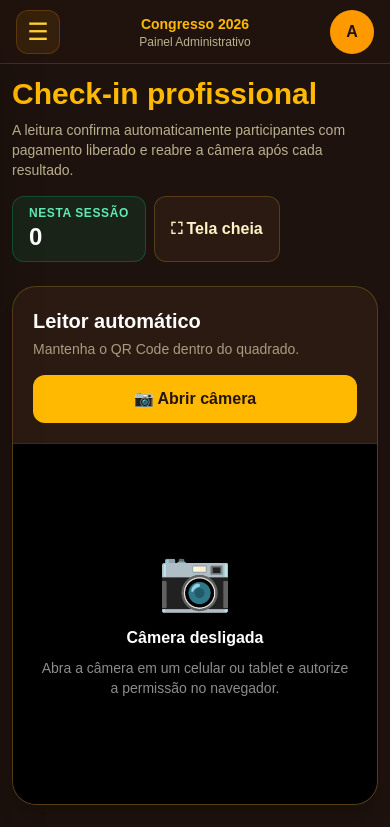
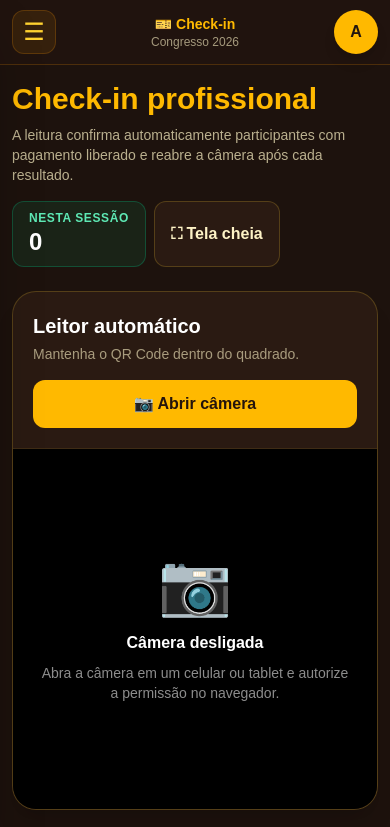
Before and after one commit to imissaoplenaemcristo-creator/CONGRESSO2026, a Next.js app: page /admin/checkin in a window 390 px wide. Shown: the top 827 px of the page. Built offline with nearby package versions, Linux system fonts and the light colour scheme; no server answers.

Commit message:
feat: finaliza layout responsivo da area administrativa

```diff
--- a/app/admin/layout.tsx
+++ b/app/admin/layout.tsx
@@ -2,7 +2,7 @@
 
 import Link from "next/link";
 import { usePathname } from "next/navigation";
-import { useEffect, useState } from "react";
+import { useEffect, useMemo, useState } from "react";
 
 const links = [
   {
@@ -41,6 +41,20 @@
   const pathname = usePathname();
   const [menuAberto, setMenuAberto] = useState(false);
 
+  const paginaAtual = useMemo(() => {
+    const linkAtual = links.find((link) =>
+      link.exact
+        ? pathname === link.href
+        : pathname.startsWith(link.href)
+    );
+
+    return linkAtual ?? {
+      href: "/admin",
+      label: "Painel Administrativo",
+      icon: "⚙️",
+    };
+  }, [pathname]);
+
   useEffect(() => {
     setMenuAberto(false);
   }, [pathname]);
@@ -48,8 +62,17 @@
   useEffect(() => {
     document.body.style.overflow = menuAberto ? "hidden" : "";
 
+    function fecharComEsc(evento: KeyboardEvent) {
+      if (evento.key === "Escape") {
+        setMenuAberto(false);
+      }
+    }
+
+    window.addEventListener("keydown", fecharComEsc);
+
     return () => {
       document.body.style.overflow = "";
+      window.removeEventListener("keydown", fecharComEsc);
     };
   }, [menuAberto]);
 
@@ -61,15 +84,15 @@
     return pathname.startsWith(href);
   }
 
-  const menu = (
+  const conteudoMenu = (
     <>
-      <div className="flex items-center justify-between border-b border-amber-500/20 p-5 lg:p-6">
-        <div>
-          <h1 className="text-xl font-black text-amber-400 lg:text-2xl">
+      <div className="flex min-h-20 items-center justify-between border-b border-amber-500/20 px-5 py-4 lg:px-6">
+        <div className="min-w-0">
+          <h1 className="truncate text-xl font-black text-amber-400 lg:text-2xl">
             Congresso 2026
           </h1>
 
-          <p className="mt-1 text-xs text-amber-200 lg:text-sm">
+          <p className="mt-1 truncate text-xs text-amber-200/80 lg:text-sm">
             Painel Administrativo
           </p>
         </div>
@@ -77,14 +100,14 @@
         <button
           type="button"
           onClick={() => setMenuAberto(false)}
-          className="flex h-10 w-10 items-center justify-center rounded-xl border border-amber-500/20 bg-amber-500/10 text-xl text-amber-100 transition hover:bg-amber-500/20 lg:hidden"
+          className="flex h-11 w-11 shrink-0 items-center justify-center rounded-xl border border-amber-500/20 bg-amber-500/10 text-xl text-amber-100 transition hover:bg-amber-500/20 active:scale-95 lg:hidden"
           aria-label="Fechar menu"
         >
           ✕
         </button>
       </div>
 
-      <nav className="flex flex-col gap-2 p-4">
+      <nav className="flex flex-1 flex-col gap-2 overflow-y-auto p-4">
         {links.map((link) => {
           const ativo = linkAtivo(link.href, link.exact);
 
@@ -92,29 +115,33 @@
             <Link
               key={link.href}
               href={link.href}
-              className={`flex items-center gap-3 rounded-xl px-4 py-3 text-sm font-semibold transition lg:text-base ${
+              aria-current={ativo ? "page" : undefined}
+              className={`flex min-h-12 items-center gap-3 rounded-xl px-4 py-3 text-sm font-bold transition lg:text-base ${
                 ativo
-                  ? "bg-amber-500 text-[#21150f] shadow-lg shadow-amber-950/30"
+                  ? "bg-amber-400 text-[#21150f] shadow-lg shadow-black/20"
                   : "text-amber-50 hover:bg-amber-500/10 hover:text-amber-300"
               }`}
             >
-              <span className="text-lg" aria-hidden="true">
+              <span
+                className="flex h-8 w-8 shrink-0 items-center justify-center text-lg"
+                aria-hidden="true"
+              >
                 {link.icon}
               </span>
 
-              <span>{link.label}</span>
+              <span className="truncate">{link.label}</span>
             </Link>
           );
         })}
       </nav>
 
-      <div className="mt-auto border-t border-amber-500/20 p-4">
-        <div className="rounded-2xl bg-amber-500/10 p-4">
-          <p className="text-sm font-bold text-amber-300">
+      <div className="border-t border-amber-500/20 p-4">
+        <div className="rounded-2xl border border-amber-400/10 bg-amber-500/10 p-4">
+          <p className="text-sm font-black text-amber-300">
             Sistema de Eventos IEMPC
           </p>
 
-          <p className="mt-1 text-xs leading-5 text-amber-100/70">
+          <p className="mt-1 text-xs leading-5 text-amber-100/65">
             Administração do Congresso 2026
           </p>
         </div>
@@ -123,10 +150,10 @@
   );
 
   return (
-    <main className="min-h-screen bg-[#1d120d] text-white">
-      {/* Menu lateral no computador */}
+    <main className="min-h-screen overflow-x-hidden bg-[#1d120d] text-white">
+      {/* Menu fixo no computador */}
       <aside className="fixed inset-y-0 left-0 z-40 hidden w-72 flex-col border-r border-amber-500/20 bg-[#21150f] lg:flex">
-        {menu}
+        {conteudoMenu}
       </aside>
 
       {/* Fundo escuro do menu no celular */}
@@ -134,6 +161,7 @@
         type="button"
         onClick={() => setMenuAberto(false)}
         aria-label="Fechar menu"
+        tabIndex={menuAberto ? 0 : -1}
         className={`fixed inset-0 z-40 bg-black/70 backdrop-blur-sm transition-opacity duration-300 lg:hidden ${
           menuAberto
             ? "pointer-events-auto opacity-100"
@@ -141,46 +169,86 @@
         }`}
       />
 
-      {/* Menu lateral no celular */}
+      {/* Menu móvel */}
       <aside
-        className={`fixed inset-y-0 left-0 z-50 flex w-[85%] max-w-72 flex-col border-r border-amber-500/20 bg-[#21150f] shadow-2xl transition-transform duration-300 lg:hidden ${
+        aria-label="Menu administrativo"
+        aria-hidden={!menuAberto}
+        className={`fixed inset-y-0 left-0 z-50 flex w-[86%] max-w-80 flex-col border-r border-amber-500/20 bg-[#21150f] shadow-2xl transition-transform duration-300 ease-out lg:hidden ${
           menuAberto ? "translate-x-0" : "-translate-x-full"
         }`}
       >
-        {menu}
+        {conteudoMenu}
       </aside>
 
-      {/* Área principal */}
+      {/* Conteúdo principal */}
       <div className="min-w-0 lg:pl-72">
-        {/* Cabeçalho do celular */}
-        <header className="sticky top-0 z-30 flex h-16 items-center justify-between border-b border-amber-500/20 bg-[#21150f]/95 px-4 backdrop-blur lg:hidden">
+        {/* Cabeçalho no celular e tablet */}
+        <header className="sticky top-0 z-30 border-b border-amber-500/20 bg-[#21150f]/95 backdrop-blur lg:hidden">
+          <div className="flex min-h-16 items-center justify-between gap-3 px-3 sm:px-5">
             <button
               type="button"
               onClick={() => setMenuAberto(true)}
-            className="flex h-11 w-11 items-center justify-center rounded-xl border border-amber-500/20 bg-amber-500/10 text-2xl text-amber-300 transition hover:bg-amber-500/20"
               aria-label="Abrir menu"
+              aria-expanded={menuAberto}
+              className="flex h-11 w-11 shrink-0 items-center justify-center rounded-xl border border-amber-500/20 bg-amber-500/10 text-2xl text-amber-300 transition hover:bg-amber-500/20 active:scale-95"
             >
               ☰
             </button>
 
-          <div className="min-w-0 px-3 text-center">
+            <div className="min-w-0 flex-1 text-center">
               <p className="truncate text-sm font-black text-amber-400">
-              Congresso 2026
+                {paginaAtual.icon} {paginaAtual.label}
               </p>
 
-            <p className="truncate text-xs text-amber-100/70">
-              Painel Administrativo
+              <p className="truncate text-xs text-amber-100/60">
+                Congresso 2026
               </p>
             </div>
 
-          <div className="flex h-11 w-11 items-center justify-center rounded-full bg-amber-500 font-black text-[#21150f]">
+            <div
+              className="flex h-11 w-11 shrink-0 items-center justify-center rounded-full bg-amber-400 font-black text-[#21150f] shadow-lg"
+              title="Administrador"
+              aria-label="Perfil do administrador"
+            >
               A
+            </div>
+          </div>
+        </header>
+
+        {/* Cabeçalho no computador */}
+        <header className="sticky top-0 z-30 hidden min-h-20 items-center justify-between border-b border-amber-500/15 bg-[#1d120d]/95 px-8 backdrop-blur lg:flex">
+          <div className="min-w-0">
+            <p className="text-sm font-bold uppercase tracking-[0.16em] text-amber-300/70">
+              Área administrativa
+            </p>
+
+            <h2 className="mt-1 truncate text-2xl font-black text-white">
+              {paginaAtual.icon} {paginaAtual.label}
+            </h2>
+          </div>
+
+          <div className="flex items-center gap-3 rounded-2xl border border-amber-400/15 bg-white/5 px-4 py-2.5">
+            <div className="flex h-10 w-10 items-center justify-center rounded-full bg-amber-400 font-black text-[#21150f]">
+              A
+            </div>
+
+            <div>
+              <p className="text-sm font-black text-white">
+                Administrador
+              </p>
+
+              <p className="text-xs text-amber-100/55">
+                Sistema IEMPC
+              </p>
+            </div>
           </div>
         </header>
 
         {/* Conteúdo das páginas */}
-        <section className="min-w-0 overflow-x-hidden p-3 sm:p-5 lg:p-8">
-          <div className="mx-auto w-full max-w-[1600px]">{children}</div>
+        <section className="min-w-0 px-3 py-4 sm:px-5 sm:py-6 lg:px-8 lg:py-8">
+          <div className="mx-auto w-full max-w-[1600px]">
+            {children}
+          </div>
         </section>
       </div>
     </main>
```
Lines whose indentation alone changed are shown as unchanged.
